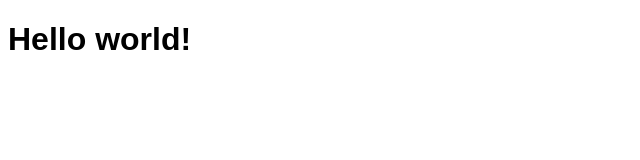
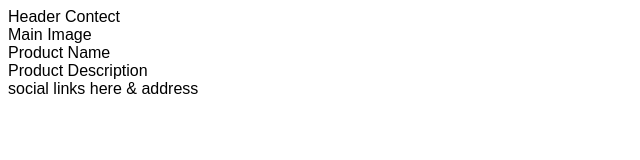
Before and after one commit to AliceOhio/Classical.reimagined, a plain HTML site: page index.html in a window 1280 px wide. Shown: the whole page, without its empty margins (0-640 px from the left). Drawn offline with Linux system fonts and the light colour scheme.

Commit message:
Add core structure for home page

```diff
--- a/index.html
+++ b/index.html
@@ -11,6 +11,10 @@
     <title>Classical reimagined</title>
 </head>
 <body>
-    <h1>Hello world!</h1>
+    <header>Header Contect</header>
+    <section>Main Image</section>
+    <section>Product Name</section>
+    <section>Product Description</section>
+    <footer>social links here & address</footer>
 </body>
 </html>
```
